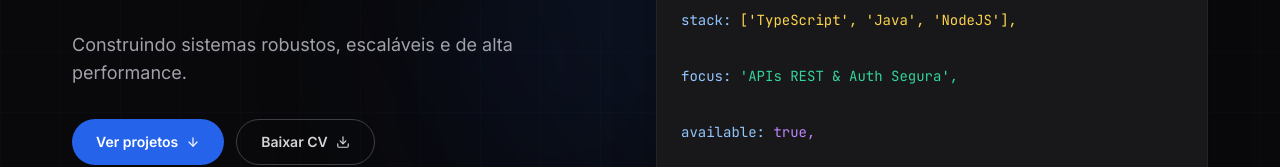
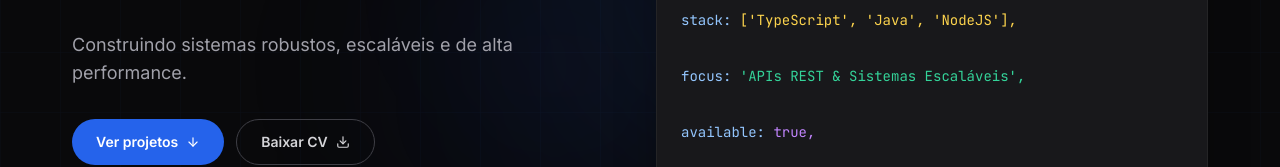
Before and after one commit to cardosoGu/Portfolio-CardosoBackEnd, a Next.js app: page / in a window 1280 px wide. Shown: the part 428-595 px from the top of the page. Built offline with nearby package versions, Linux system fonts and the light colour scheme.

Commit message:
little fix

```diff
--- a/src/components/Hero.tsx
+++ b/src/components/Hero.tsx
@@ -22,7 +22,7 @@ const codeSnippet = [
   { type: 'array', text: " ['TypeScript', 'Java', 'NodeJS']," },
   { type: 'newline', text: '' },
   { type: 'key', text: ' focus:' },
-  { type: 'string', text: " 'APIs REST & Auth Segura'," },
+  { type: 'string', text: " 'APIs REST & Sistemas Escaláveis'," },
   { type: 'newline', text: '' },
   { type: 'key', text: ' available:' },
   { type: 'boolean', text: ' true,' },
```
